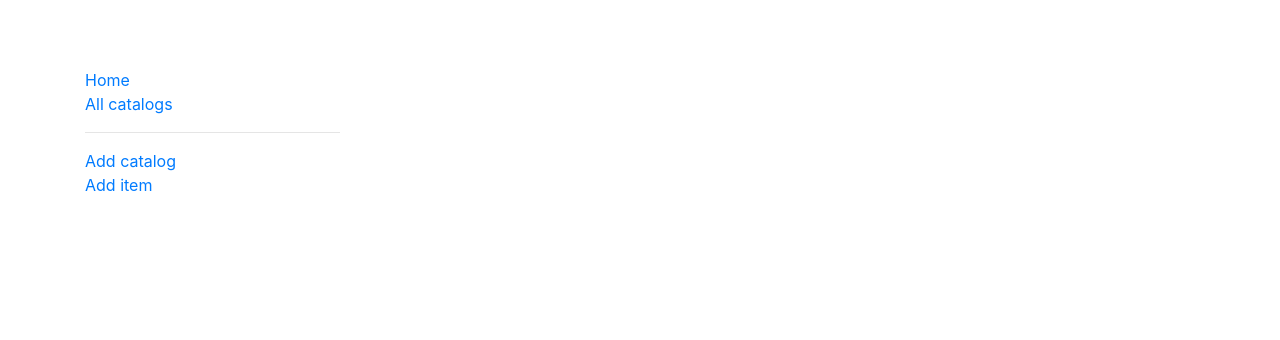
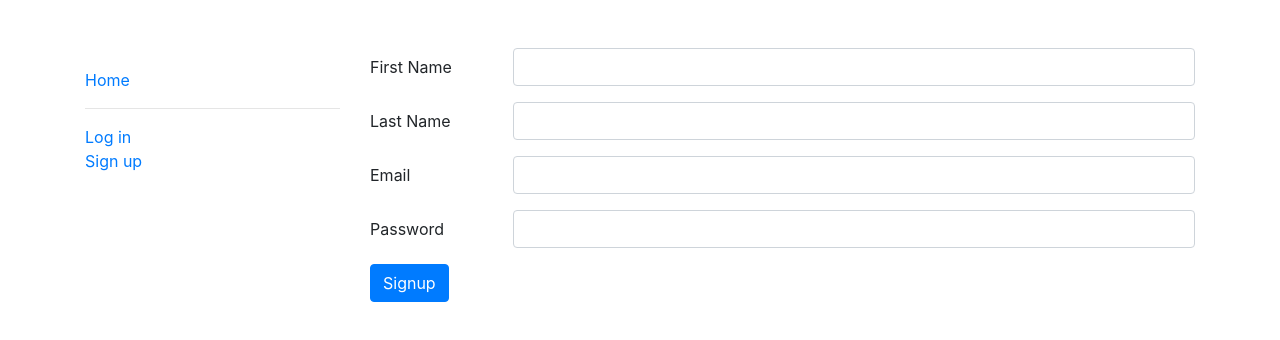
Before and after one commit to nimeshnayaju/collectr-client, a React (Create React App) app: page /signup in a window 1280 px wide. Shown: the top 340 px of the page. Built offline with nearby package versions, Linux system fonts and the light colour scheme; no server answers.

Commit message:
Finished login and signup

```diff
--- a/src/App.css
+++ b/src/App.css
@@ -18,14 +18,6 @@
     padding-bottom: .2rem;
 }
 
-.login-form {
-    width: 100%;
-    max-width: 430px;
-    padding: 15px;
-    margin: auto;
-    height: 100%;
-}
-
 .dropdown {
     text-transform: capitalize;
 }
--- a/src/App.js
+++ b/src/App.js
@@ -1,6 +1,7 @@
 import React, {Component} from 'react';
 import {Switch, Route, Link, BrowserRouter as Router} from "react-router-dom";
 import { Container, Row, Col } from "react-bootstrap";
+import { Redirect } from 'react-router';
 
 import "./App.css";
 
@@ -13,14 +14,17 @@ import ItemDetail from './components/details/ItemDetail';
 import UserLogin from './components/forms/UserLogin';
 import UserSignup from "./components/forms/UserSignup";
 
-import UserService from "./services/UserService";
+import AuthService from "./services/AuthService";
 
 class App extends Component {
     render() {
-        const token = UserService.getToken();
+
+        const isLoggedIn = AuthService.isLoggedIn();
+
+        console.log(isLoggedIn);
 
         // User has not yet logged in and generated an access token
-        if (!token) {
+        if (!isLoggedIn) {
             return (
                 <Router>
                     <Container className="mt-5">
@@ -32,16 +36,13 @@ class App extends Component {
                                         <a href="/">Home</a>
                                     </li>
                                     <li>
-                                        <Link to="/catalogs">All catalogs</Link>
-                                    </li>
-                                    <li>
                                         <hr />
                                     </li>
                                     <li>
-                                        <Link to="/users/login">Log in</Link>
+                                        <Link to="/login">Log in</Link>
                                     </li>
                                     <li>
-                                        <Link to="/users/signup">Sign up</Link>
+                                        <Link to="/signup">Sign up</Link>
                                     </li>
                                 </ul>
                             </Col>
@@ -50,8 +51,8 @@ class App extends Component {
                             <Col sm={9}>
                                 <Switch>
                                     <Route exact path="/" component={Home}/>
-                                    <Route exact path="/users/login" component={UserLogin}/>
-                                    <Route exact path="/users/signup" component={UserSignup}/>
+                                    <Route exact path="/login" component={UserLogin}/>
+                                    <Route exact path="/signup" component={UserSignup}/>
                                 </Switch>
                             </Col>
                         </Row>
--- a/src/components/forms/UserLogin.js
+++ b/src/components/forms/UserLogin.js
@@ -1,43 +1,58 @@
 import React, {Component} from 'react';
-import {Button, Form, FormGroup, FormControl, FormLabel} from 'react-bootstrap';
+import {Row, Col, Button,Form, FormGroup, FormControl, FormLabel} from 'react-bootstrap';
+import { Redirect } from 'react-router';
 
 import "../../App.css";
-import UserService from "../../services/UserService";
+import AuthService from "../../services/AuthService";
 
 export default class UserSignup extends Component {
     state = {
         email: "",
-        password: ""
+        password: "",
+        submitted: false
     }
 
     onChange = e => {
         this.setState({ [e.target.name]: e.target.value });
     }
 
-    logIn = async () => {
+    handleLogin = async (e) => {
+        e.preventDefault();
         try {
-            const response = await UserService.logIn(this.state);
-            await UserService.setToken(response);
+            let data = { email: this.state.email, password: this.state.password };
+            const response = await AuthService.login(data);
+            if (response) {
+                this.setState({ submitted: true })
+            }
+            window.location.reload();
         } catch (err) {
             console.log(err);
         }
     }
 
     render() {
+        if (this.state.submitted) {
+            return <Redirect to={{ pathname: "/"}} />
+        }
         return (
-            <Form className="login-form" onSubmit={ this.logIn }>
-                <h1>
-                    Please log in with an email and password.
-                </h1>
-                <FormGroup>
-                    <FormLabel>Email</FormLabel>
-                    <FormControl type="email" name="email" onChange={ this.onChange } value={ this.state.email } />
+            <Form autocomplete="off" onSubmit={ this.handleLogin }>
+
+                <FormGroup as={Row}>
+                    <FormLabel column sm="2">Email</FormLabel>
+                    <Col sm="10">
+                        <FormControl type="email" name="email" onChange={ this.onChange } value={this.state.email} />
+                    </Col>
                 </FormGroup>
-                <FormGroup>
-                    <FormLabel>Password</FormLabel>
-                    <FormControl type="password" name="password" onChange={ this.onChange } value={ this.state.password } />
+
+                <FormGroup as={Row}>
+                    <FormLabel column sm="2">Password</FormLabel>
+                    <Col sm="10">
+                        <FormControl type="password" name="password" onChange={ this.onChange } value={this.state.password} />
+                    </Col>
                 </FormGroup>
-                <Button className="btn-lg btn-dark btn-block mb-3" type="submit" >Log in</Button>
+
+                <Button type="submit">Login</Button>
+
             </Form>
         );
     }
--- a/src/components/forms/UserSignup.js
+++ b/src/components/forms/UserSignup.js
@@ -1,8 +1,10 @@
 import React, {Component} from 'react';
-import {Button, Form, FormGroup, FormControl, FormLabel} from 'react-bootstrap';
+import { Link } from "react-router-dom";
+
+import {Modal, Button, Row, Col, Form, FormGroup, FormControl, FormLabel} from 'react-bootstrap';
 
 import "../../App.css";
-import UserService from "../../services/UserService";
+import AuthService from "../../services/AuthService";
 
 export default class UserSignup extends Component {
     state = {
@@ -10,43 +12,73 @@ export default class UserSignup extends Component {
         lastName: "",
         email: "",
         password: "",
+        submitted: ""
     }
 
     onChange = e => {
         this.setState({ [e.target.name]: e.target.value });
     }
 
-    signUp = async () => {
+    handleSignUp = async (e) => {
+        e.preventDefault();
         try {
-            await UserService.signUp(this.state);
+            let data = { firstName: this.state.firstName, lastName: this.state.lastName, email: this.state.email, password: this.state.password };
+            await AuthService.signup(data);
+            this.setState({ submitted: true, firstName: "", lastName: "", email: "", password: "" })
         } catch (err) {
             console.log(err);
         }
     }
 
     render() {
+        const signupModal = this.state.submitted ?
+                <Modal.Dialog>
+                    <Modal.Header>
+                        <Modal.Title>You have signed up successfully!</Modal.Title>
+                    </Modal.Header>
+
+                    <Modal.Body>
+                        <p>Click here to go to the <Link to="/login">login</Link> page.</p>
+                    </Modal.Body>
+
+                </Modal.Dialog> : null;
+
         return (
-            <Form className="login-form" onSubmit={ this.signUp }>
-                <h1>
-                    Please sign up with a name, email, and password.
-                </h1>
-                <FormGroup>
-                    <FormLabel>First name</FormLabel>
-                    <FormControl type="text" name="first-name" onChange={ this.onChange } value={ this.state.firstName } />
+
+            <Form autocomplete="off" onSubmit={ this.handleSignUp }>
+
+                { signupModal }
+
+                <FormGroup as={Row}>
+                    <FormLabel column sm="2">First Name</FormLabel>
+                    <Col sm="10">
+                        <FormControl type="text" name="firstName" onChange={ this.onChange } value={this.state.firstName} />
+                    </Col>
                 </FormGroup>
-                <FormGroup>
-                    <FormLabel>Last name</FormLabel>
-                    <FormControl type="text" name="last-name" onChange={ this.onChange } value={ this.state.lastName } />
+
+                <FormGroup as={Row}>
+                    <FormLabel column sm="2">Last Name</FormLabel>
+                    <Col sm="10">
+                        <FormControl type="text" name="lastName" onChange={ this.onChange } value={this.state.lastName} />
+                    </Col>
                 </FormGroup>
-                <FormGroup>
-                    <FormLabel>Email</FormLabel>
-                    <FormControl type="email" name="email" onChange={ this.onChange } value={ this.state.email } />
+
+                <FormGroup as={Row}>
+                    <FormLabel column sm="2">Email</FormLabel>
+                    <Col sm="10">
+                        <FormControl type="email" name="email" onChange={ this.onChange } value={this.state.email} />
+                    </Col>
                 </FormGroup>
-                <FormGroup>
-                    <FormLabel>Password</FormLabel>
-                    <FormControl type="password" name="password" onChange={ this.onChange } value={ this.state.password } />
+
+                <FormGroup as={Row}>
+                    <FormLabel column sm="2">Password</FormLabel>
+                    <Col sm="10">
+                        <FormControl type="password" name="password" onChange={ this.onChange } value={this.state.password} />
+                    </Col>
                 </FormGroup>
-                <Button className="btn-lg btn-dark btn-block mb-3" type="submit" >Sign up</Button>
+
+                <Button type="submit">Signup</Button>
+
             </Form>
         );
     }
--- /dev/null
+++ b/src/helpers/auth-header.js
@@ -0,0 +1,9 @@
+export default function authHeader() {
+    const token = JSON.parse(localStorage.getItem('AUTH_TOKEN'));
+
+    if (token) {
+        return { Authorization: `Bearer ${token}`};
+    } else {
+        return {};
+    }
+}
--- a/src/http-common.js
+++ b/src/http-common.js
@@ -2,7 +2,7 @@ import axios from "axios";
 require('dotenv').config();
 
 export default axios.create({
-    baseURL: process.env.PORT,
+    baseURL: process.env.REACT_APP_API,
     headers: {
         "Content-type": "application/json"
     }
--- /dev/null
+++ b/src/services/AuthService.js
@@ -0,0 +1,40 @@
+import http from "../http-common";
+
+class UserService {
+
+    signup = async (data) => {
+        try {
+            const response = await http.post("/users/signup", data);
+            return response.data;
+        } catch (err) {
+            console.log(err);
+        }
+    }
+
+    login = async (data) => {
+        try {
+            const response = await http.post("/users/login", data);
+            if (response.data.auth && response.data.token) {
+                // store user details and jwt token in local storage to keep user logged in between page refreshes
+                localStorage.setItem('AUTH_TOKEN', JSON.stringify(response.data.token));
+            }
+            return response.data;
+        } catch (err) {
+            console.log(err);
+        }
+    }
+
+    logout = async (data) => {
+        localStorage.removeItem('AUTH_TOKEN');
+    }
+
+    isLoggedIn = () => {
+        const token = JSON.parse(localStorage.getItem('AUTH_TOKEN'));
+        if (token) {
+            return true;
+        }
+        return false;
+    }
+}
+
+export default new UserService();
--- a/src/services/UserService.js
+++ /dev/null
@@ -1,32 +0,0 @@
-import http from "../http-common";
-
-class UserService {
-
-    setToken = async (token) => {
-        localStorage.setItem('token', JSON.stringify(token));
-    }
-
-    getToken = async () => {
-        return JSON.parse(localStorage.getItem('token'))?.token;
-    }
-
-    signUp = async (data) => {
-        try {
-            const response = await http.post("/signup", data);
-            return response.data;
-        } catch (err) {
-            console.log(err);
-        }
-    }
-
-    logIn = async (data) => {
-        try {
-            const response = await http.post("/login", data);
-            return response.data;
-        } catch (err) {
-            console.log(err);
-        }
-    }
-}
-
-export default new UserService();
```
Also changed, not shown: src/services/CatalogService.js (+3 -4 lines).
